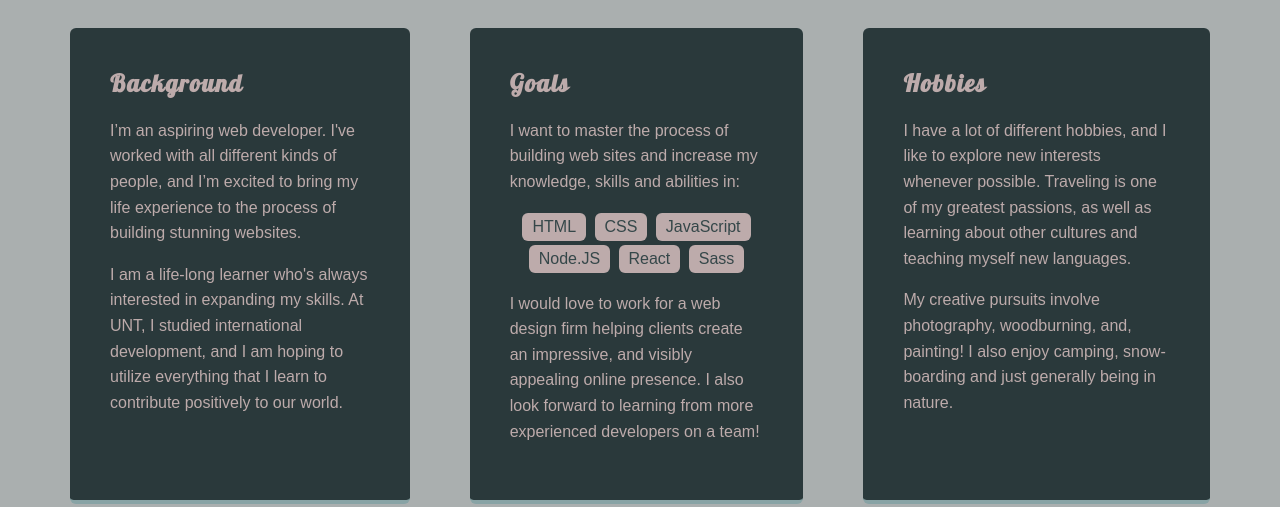
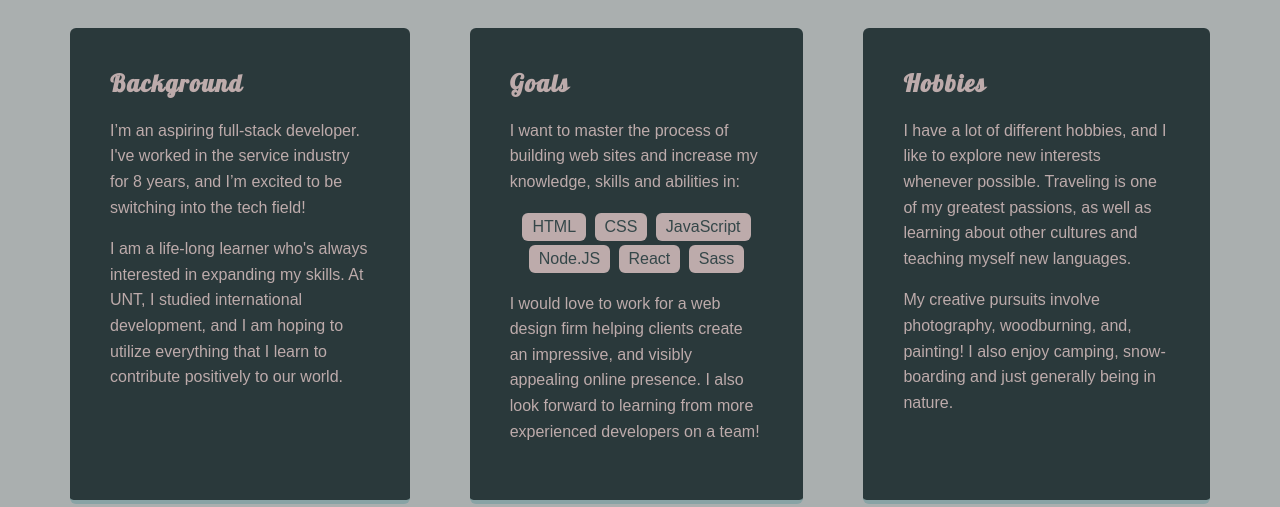
Before and after one commit to tarannasorus/Portfolio, a plain HTML site: page index.html in a window 1280 px wide. Shown: the part 492-999 px from the top of the page. Drawn offline with Linux system fonts and the light colour scheme; a web font is replaced by a local one.

Commit message:
Update index.html

```diff
--- a/index.html
+++ b/index.html
@@ -26,9 +26,9 @@
       <section>
         <h2>Background</h2>
         <p>
-          I’m an aspiring web developer. I've worked with all different kinds of
-          people, and I’m excited to bring my life experience to the process of
-          building stunning websites.
+          I’m an aspiring full-stack developer. I've worked in the service
+          industry for 8 years, and I’m excited to be switching into the tech
+          field!
         </p>
         <p>
           I am a life-long learner who's always interested in expanding my
```
